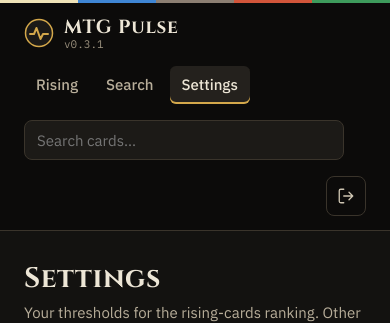
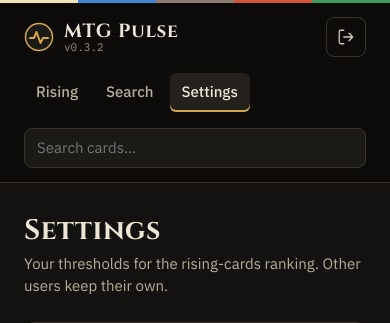
Before and after one commit to gab-25/mtg_pulse, a Django app: page /settings/ in a window 390 px wide. Shown: the top 323 px of the page. Run offline with Django 5.2, Linux system fonts and the light colour scheme; the visitor is signed in with stand-in values (Sample User, id 1); data comes from the database, SQL or seed files in the repository; parts of the project's set-up code (start-up, migrations or seed data) failed here and were passed over; some libraries are stand-ins or nearby versions.

Commit message:
Keep the logout button on the brand row on mobile (#8)
On narrow screens the button wrapped onto its own row below the search
field. Order it next to the brand and give the nav and search full-width
rows.

Co-authored-by: Claude Opus 5.5 (1M context) <noreply@anthropic.com>

```diff
--- a/pyproject.toml
+++ b/pyproject.toml
@@ -1,6 +1,6 @@
 [project]
 name = "mtg-pulse"
-version = "0.3.1"
+version = "0.3.2"
 description = "Add your description here"
 readme = "README.md"
 requires-python = ">=3.13"
--- a/theme/static/theme/style.css
+++ b/theme/static/theme/style.css
@@ -40,7 +40,12 @@ h2 { font-size: 19px; margin: 0; }
 .logout { margin-left: auto; }
 .logout-button { display: inline-flex; align-items: center; justify-content: center; gap: 8px; min-width: 40px; height: 40px; padding: 0 14px; border: 1px solid var(--line); border-radius: 8px; background: transparent; color: var(--fg-2); font: inherit; font-size: 14px; font-weight: 500; cursor: pointer; }
 .logout-button:hover { background: var(--surface-2); color: var(--fg); }
-@media (max-width: 640px) { .logout-button { padding: 0; } }
+@media (max-width: 640px) {
+  .logout { order: 1; }
+  .nav { order: 2; flex-basis: 100%; }
+  .nav-search { order: 3; flex: 1 1 100%; }
+  .logout-button { padding: 0; }
+}
 
 /* Forms */
 input, select { font: inherit; color: var(--fg); background: var(--bg); border: 1px solid var(--line); border-radius: 8px; padding: 0 12px; height: 44px; }
```
Also changed, not shown: 1 other file.
